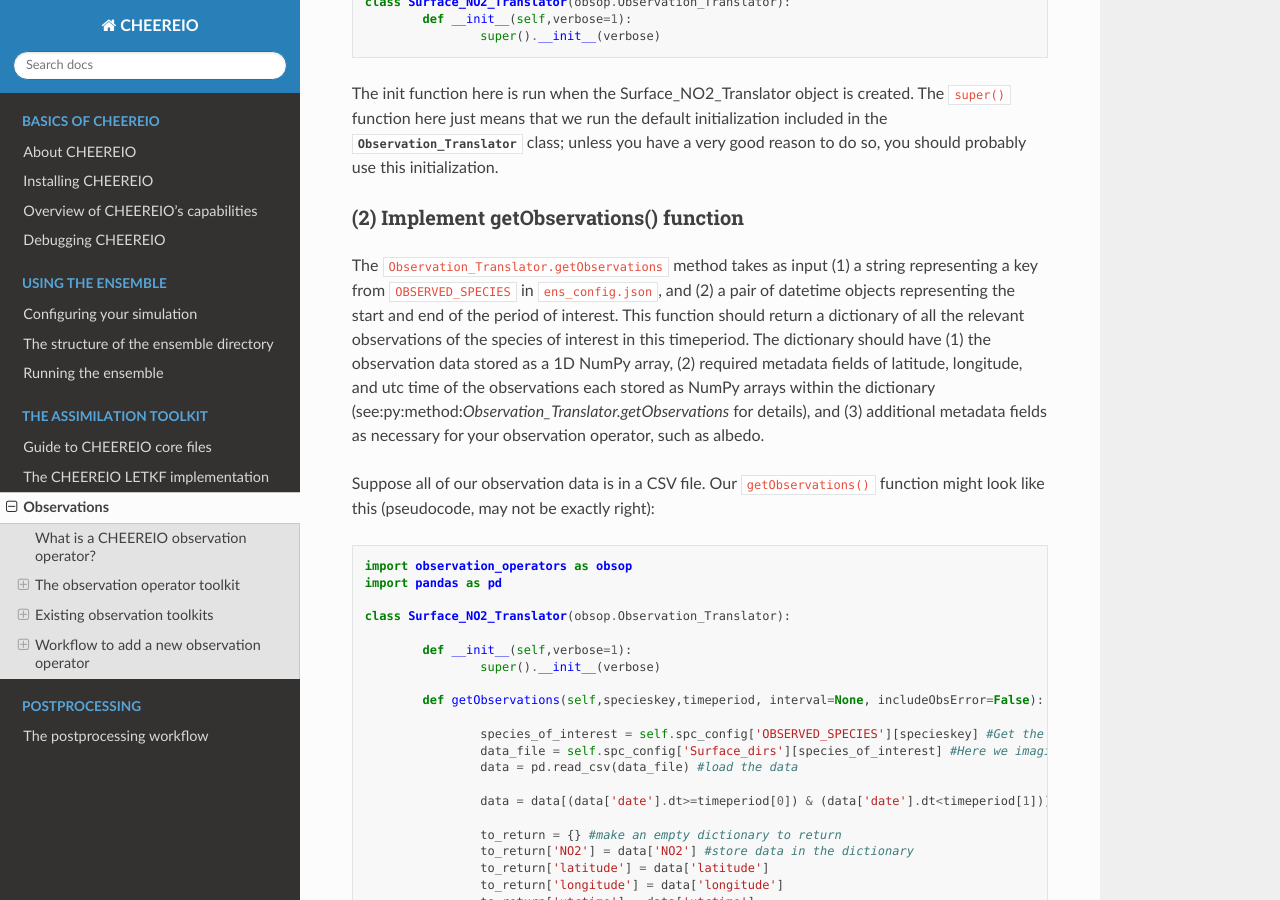
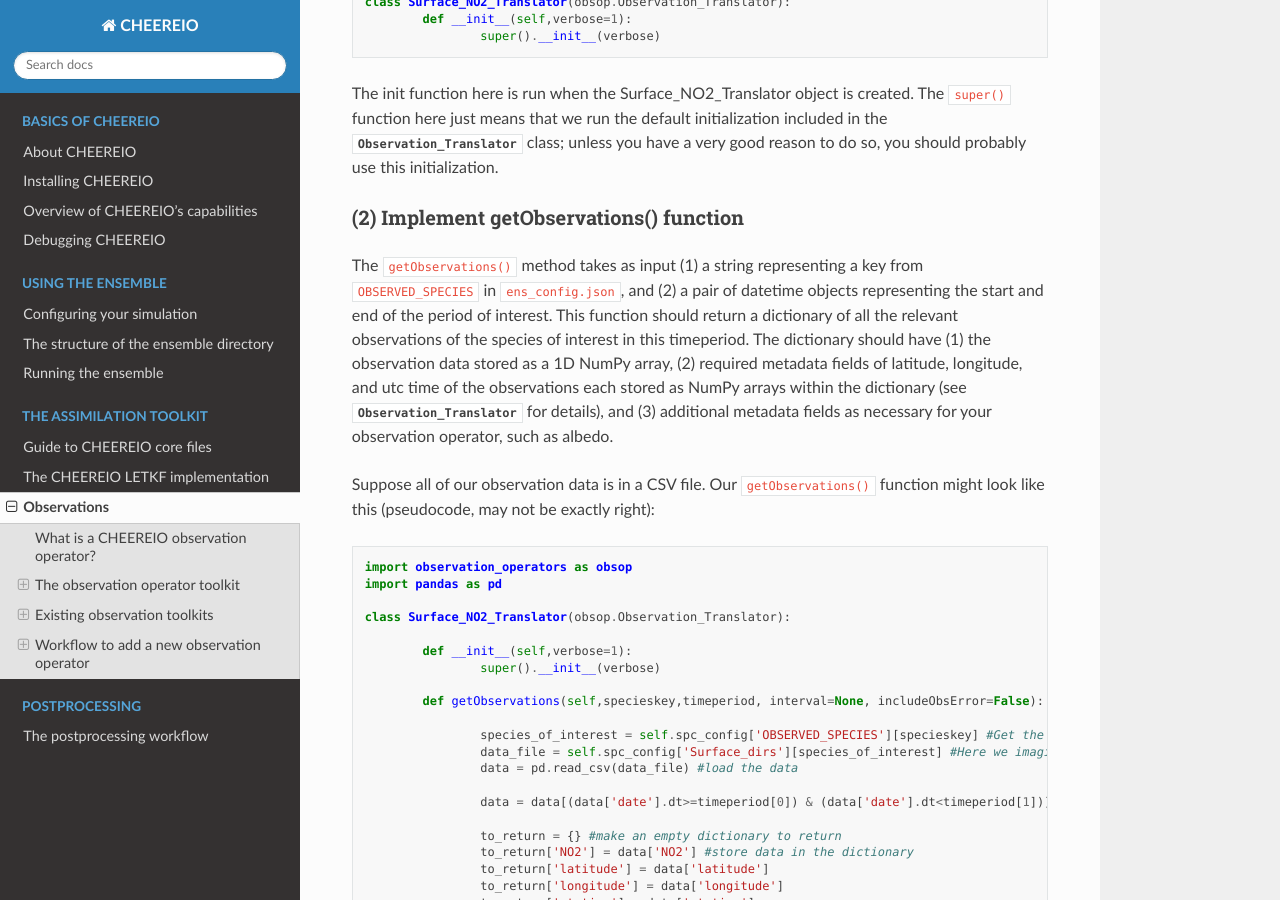
Before and after one commit to drewpendergrass/CHEEREIO, a Sphinx documentation site: the page built from docs/Observations.rst, in a window 1280 px wide and 900 px high, scrolled down 11100 px. Built offline with Sphinx 7.4.7 and the Read the Docs theme 2.0.0, drawn with Linux system fonts in a browser that asks for light colours; cross-references to code outside the pages are shown as plain code.

Commit message:
update instruction guide

```diff
--- a/docs/Observations.rst
+++ b/docs/Observations.rst
@@ -314,7 +314,7 @@ The init function here is run when the Surface_NO2_Translator object is created.
 (2) Implement getObservations() function
 ~~~~~~~~~~~~~
 
-The :py:method:`Observation_Translator.getObservations` method takes as input (1) a string representing a key from ``OBSERVED_SPECIES`` in ``ens_config.json``, and (2) a pair of datetime objects representing the start and end of the period of interest. This function should return a dictionary of all the relevant observations of the species of interest in this timeperiod. The dictionary should have (1) the observation data stored as a 1D NumPy array, (2) required metadata fields of latitude, longitude, and utc time of the observations each stored as NumPy arrays within the dictionary (see:py:method:`Observation_Translator.getObservations` for details), and (3) additional metadata fields as necessary for your observation operator, such as albedo.
+The ``getObservations()`` method takes as input (1) a string representing a key from ``OBSERVED_SPECIES`` in ``ens_config.json``, and (2) a pair of datetime objects representing the start and end of the period of interest. This function should return a dictionary of all the relevant observations of the species of interest in this timeperiod. The dictionary should have (1) the observation data stored as a 1D NumPy array, (2) required metadata fields of latitude, longitude, and utc time of the observations each stored as NumPy arrays within the dictionary (see :py:class:`Observation_Translator` for details), and (3) additional metadata fields as necessary for your observation operator, such as albedo.
 
 Suppose all of our observation data is in a CSV file. Our ``getObservations()`` function might look like this (pseudocode, may not be exactly right):
 
```
